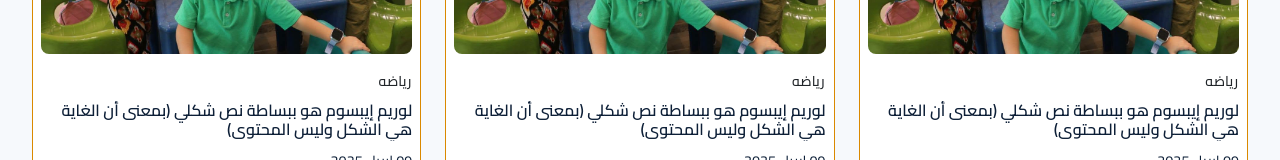
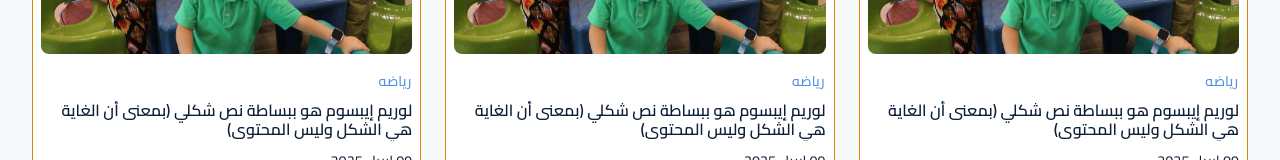
Before and after one commit to Ahmed-Shabaan/Hawar-Club-UI, a plain HTML site: page newsDetails.html in a window 1280 px wide. Shown: the part 1742-1902 px from the top of the page. Drawn offline with Linux system fonts and the light colour scheme.

Commit message:
Fix highlight color typo and sync EN/AR filter styles.
Co-authored-by: Cursor <cursoragent@cursor.com>

```diff
--- a/css/styleAR.scss
+++ b/css/styleAR.scss
@@ -816,7 +816,7 @@ button {
 
 .btn-highlight {
     background: transparent;
-    color: rrgba(85, 143, 226, 1);
+    color: rgba(85, 143, 226, 1);
     font-weight: 500;
     font-size: 14px;
     pointer-events: none;
```
Also changed, not shown: css/styleAR.css, css/styleEN.css, 2 other files.
